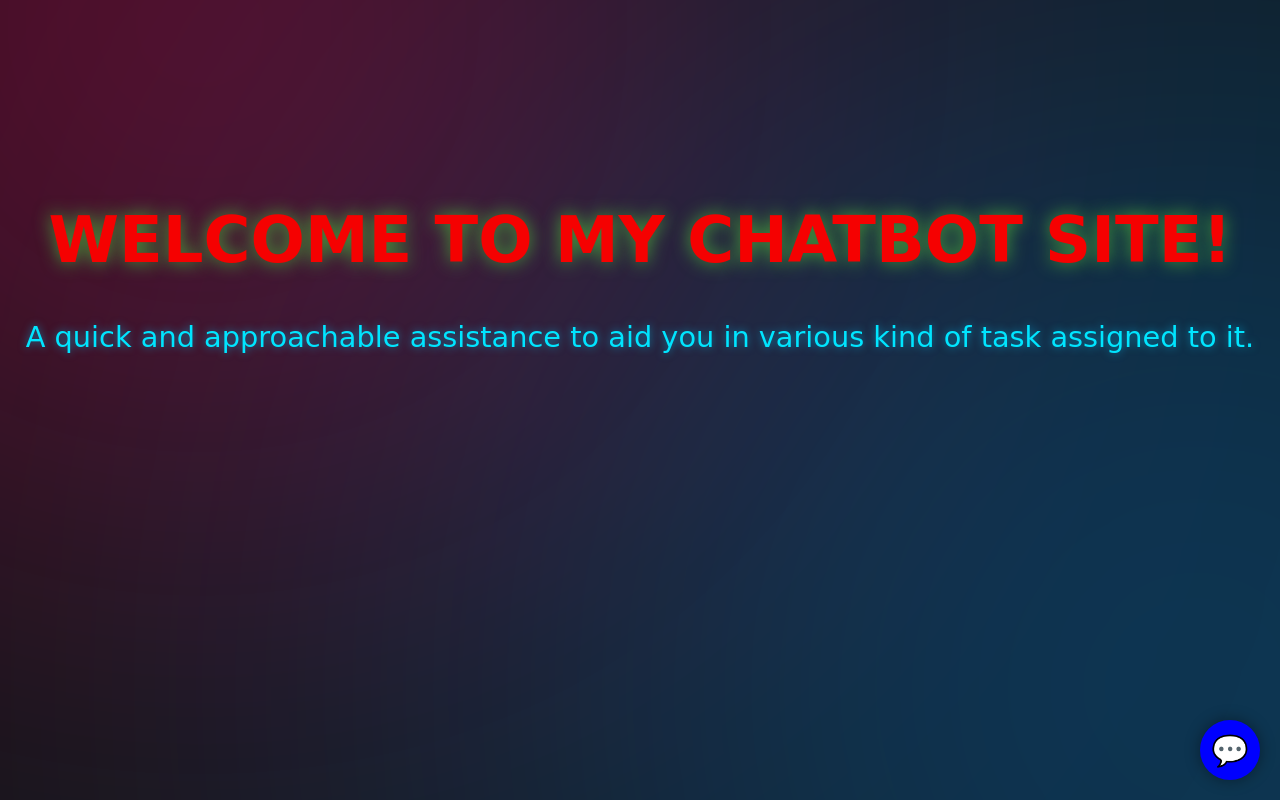
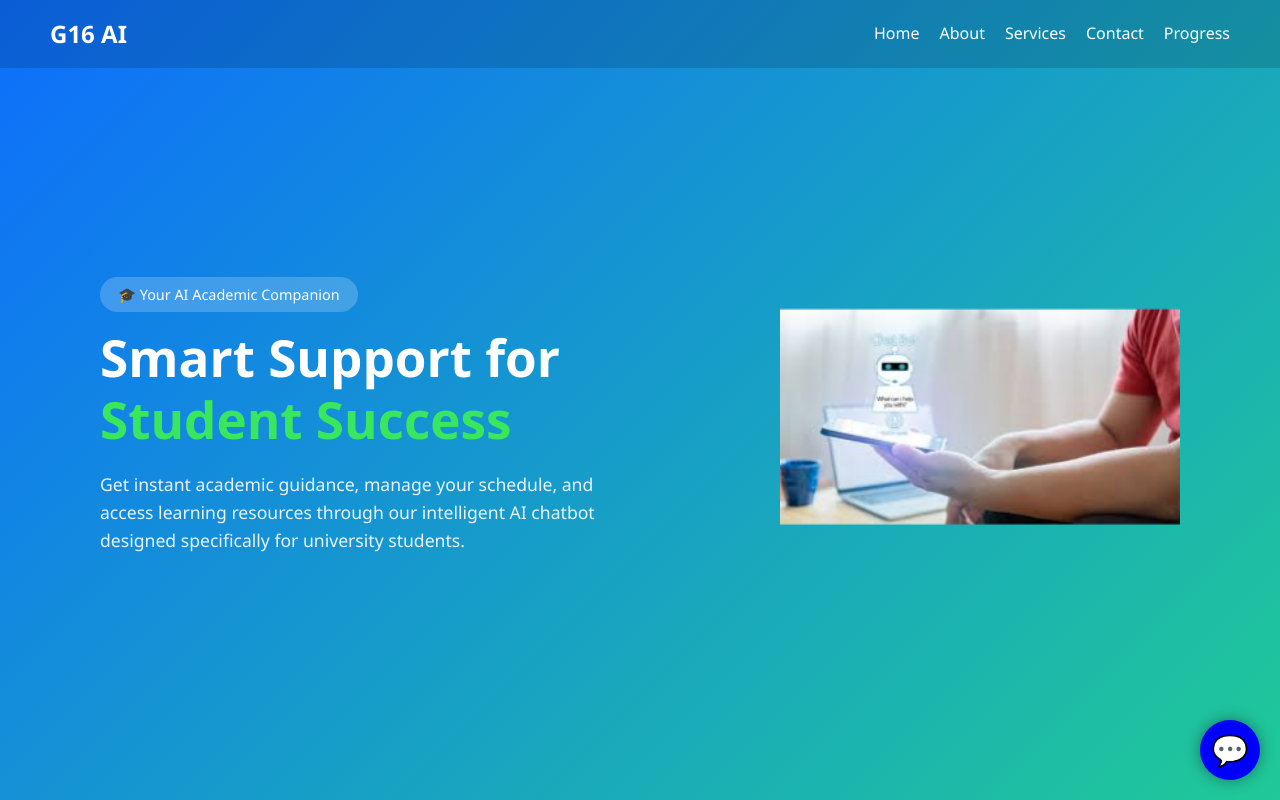
Before and after one commit to TeKm100/Successful-Chatbot, a plain HTML site: page index.html in a window 1280 px wide. Drawn offline with Linux system fonts and the light colour scheme.

Commit message:
Initial commit

```diff
--- a/index.html
+++ b/index.html
@@ -8,12 +8,38 @@
   </head>
   <body>
 
-    <div class="background-animation"></div>
+    <!-- Navigation -->
+  <nav class="navbar">
+    <div class="logo">G16 AI</div>
+    <ul class="nav-links">
+      <li><a href="#">Home</a></li>
+      <li><a href="#">About</a></li>
+      <li><a href="#">Services</a></li>
+      <li><a href="#">Contact</a></li>
+      <li><a href="#">Progress</a></li>
+    </ul>
+  </nav>
 
-    <main>
-        <h1 style= " text-transform: uppercase;">Welcome To My Chatbot site!</h1>
-        <p>A quick and approachable assistance to aid you in various kind of task assigned to it.</p>
-    </main>
+  <!-- Hero Section -->
+  <section class="hero">
+    <div class="hero-content">
+      <span class="tagline">🎓 Your AI Academic Companion</span>
+      <h1>
+        Smart Support for <br>
+        <span class="highlight">Student Success</span>
+      </h1>
+      <p>
+        Get instant academic guidance, manage your schedule, and access learning resources
+        through our intelligent AI chatbot designed specifically for university students.
+      </p>
+
+
+    </div>
+
+    <div class="hero-image">
+      <img src="pic.jpeg" alt="Students learning illustration">
+    </div>
+  </section>
 
     <div id="chatbot-icon">💬</div>
     <div id="chatbot-container" class="hidden">
--- a/style.css
+++ b/style.css
@@ -255,3 +255,200 @@ main p {
     border-radius: 0; /* Remove border-radius on header */
   }
 }
+
+/* General Reset */
+* {
+  margin: 0;
+  padding: 0;
+  box-sizing: border-box;
+  font-family: 'Segoe UI', Tahoma, Geneva, Verdana, sans-serif;
+}
+
+body {
+  background: linear-gradient(135deg, #0d6efd, #20c997);
+  color: white;
+  line-height: 1.6;
+  min-height: 100vh;
+  overflow-x: hidden;
+}
+
+/* Navbar */
+.navbar {
+  display: flex;
+  justify-content: space-between;
+  align-items: center;
+  padding: 15px 50px;
+  background: rgba(0, 0, 0, 0.15);
+  position: sticky;
+  top: 0;
+  z-index: 1000;
+}
+
+.logo {
+  font-size: 1.5rem;
+  font-weight: bold;
+}
+
+.nav-links {
+  list-style: none;
+  display: flex;
+  gap: 20px;
+}
+
+.nav-links a {
+  text-decoration: none;
+  color: white;
+  font-weight: 500;
+  transition: color 0.3s ease;
+}
+
+.nav-links a:hover {
+  color: #ffd43b;
+}
+
+/* Hero Section */
+.hero {
+  display: flex;
+  align-items: center;
+  justify-content: space-between;
+  padding: 80px 100px;
+  min-height: 90vh;
+  gap: 40px;
+}
+
+.hero-content {
+  max-width: 50%;
+}
+
+.tagline {
+  background: rgba(255, 255, 255, 0.2);
+  padding: 6px 18px;
+  border-radius: 20px;
+  font-size: 0.9rem;
+  display: inline-block;
+  margin-bottom: 15px;
+}
+
+.hero h1 {
+  font-size: 3.2rem;
+  margin-bottom: 20px;
+  line-height: 1.2;
+}
+
+.highlight {
+  color: #39e75f;
+}
+
+.hero p {
+  margin-bottom: 25px;
+  font-size: 1.1rem;
+  opacity: 0.9;
+}
+
+/* Buttons */
+.buttons {
+  display: flex;
+  gap: 15px;
+  flex-wrap: wrap;
+}
+
+.btn {
+  padding: 12px 25px;
+  border-radius: 30px;
+  font-size: 1rem;
+  font-weight: 600;
+  text-decoration: none;
+  transition: all 0.3s ease;
+  cursor: pointer;
+}
+
+.btn.primary {
+  background: #ffd43b;
+  color: black;
+  box-shadow: 0 4px 12px rgba(0, 0, 0, 0.2);
+}
+
+.btn.primary:hover {
+  background: #f1c40f;
+  transform: translateY(-2px);
+}
+
+.btn.secondary {
+  background: white;
+  color: #0d6efd;
+  box-shadow: 0 4px 12px rgba(0, 0, 0, 0.15);
+}
+
+.btn.secondary:hover {
+  background: #e9ecef;
+  transform: translateY(-2px);
+}
+
+/* Hero Image */
+.hero-image img {
+  width: 400px;
+  max-width: 100%;
+  animation: float 3s ease-in-out infinite;
+}
+
+/* Floating Animation for Image */
+@keyframes float {
+  0%, 100% {
+    transform: translateY(0px);
+  }
+  50% {
+    transform: translateY(-10px);
+  }
+}
+
+/* Responsive Fixes */
+@media (max-width: 992px) {
+  .hero {
+    flex-direction: column;
+    padding: 60px 30px;
+    text-align: center;
+  }
+
+  .hero-content {
+    max-width: 100%;
+  }
+
+  .hero-image img {
+    width: 300px;
+    margin-top: 30px;
+  }
+
+  .buttons {
+    justify-content: center;
+  }
+
+  .hero h1 {
+    font-size: 2.5rem;
+  }
+}
+
+@media (max-width: 576px) {
+  .navbar {
+    padding: 12px 20px;
+  }
+
+  .nav-links {
+    display: none; /* hide nav links on very small screens unless you want a menu */
+  }
+
+  .hero {
+    padding: 40px 20px;
+  }
+
+  .hero h1 {
+    font-size: 2rem;
+  }
+
+  .hero p {
+    font-size: 1rem;
+  }
+
+  .hero-image img {
+    width: 220px;
+  }
+}
```
Also changed, not shown: pic.jpeg (added).
